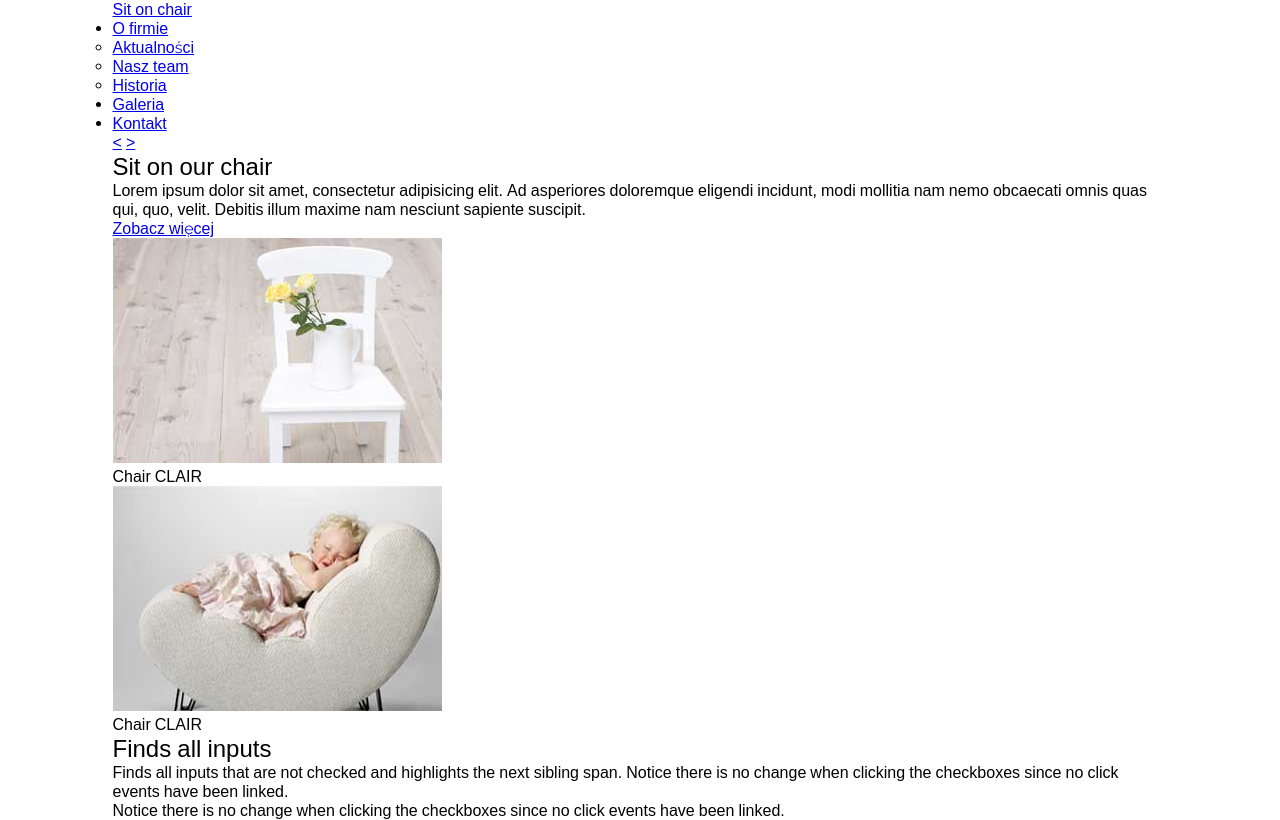
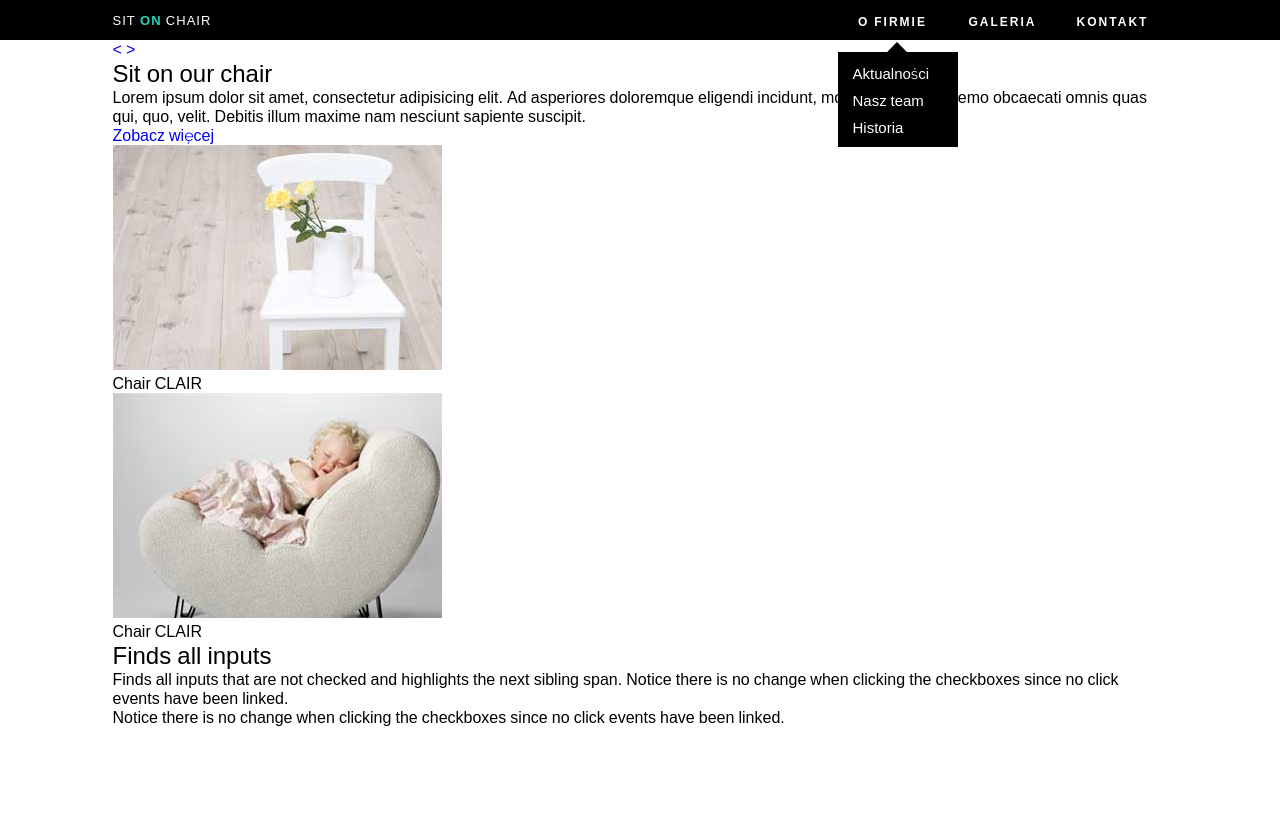
Before and after one commit to macmenak/Sit-on-chair_website, a plain HTML site: page index.html in a window 1280 px wide. Drawn offline with Linux system fonts and the light colour scheme.

Commit message:
Finish top logo and navigation

```diff
--- a/css/style.css
+++ b/css/style.css
@@ -3,6 +3,10 @@
     padding:0;
     box-sizing: border-box;
     font-weight: 300;
+}
+
+a, a:link, a:visited, a:hover, a:active {
+    text-decoration: none;
 }
 
 @font-face {
@@ -44,3 +48,111 @@ header, section, footer {
     max-width: 1055px;
     margin: 0 auto;
 }
+
+header {
+    background-color: #000000;
+    height: 40px;
+}
+
+header .logo {
+    display: block;
+    float: left;
+    font-size: 13px;
+    text-transform: uppercase;
+    font-weight: 400;
+    line-height: 13px;
+    margin-top: 14px;
+    color: #ffffff;
+    letter-spacing: 1px;
+}
+
+header .logo strong {
+    font-weight: 700;
+    color: #29d4b4;
+}
+
+header nav {
+    float: right;
+}
+
+header nav ul {
+    list-style: none;
+}
+
+header nav li {
+    float: left;
+    line-height: 12px;
+    width: 110px;
+    height: 40px;
+
+    text-align: center;
+    font-size: 12px;
+    text-transform: uppercase;
+    font-weight: 700;
+}
+
+header nav a {
+    font-weight: 700;
+    letter-spacing: 2px;
+    padding-top: 16px;
+    display: block;
+    height: 40px;
+}
+
+header nav a, header nav a:link, header nav a:visited, header nav a:hover, header nav a:active {
+    color: #ffffff;
+}
+
+header nav .submenu {
+    display: block;
+    position: absolute;
+    background-color: #000000;
+    width: 120px;
+    height: 95px;
+    padding-top: 15px;
+    margin-top: 12px;
+}
+
+header nav .submenu:before {
+    content: '';
+    display: block;
+    width: 14px;
+    height: 14px;
+    background-color: #000000;
+    transform: rotate(45deg);
+    position: absolute;
+    margin: -22px 0 0 52px;
+}
+
+header nav .submenu li{
+    float: none;
+    font-size: 15px;
+    width: 100%;
+    height: 15px;
+    text-transform: none;
+    line-height: 15px;
+    text-align: left;
+    padding: 0 15px;
+    margin-bottom: 12px;
+    font-weight: 400;
+}
+
+header nav .submenu a {
+    font-weight: 400;
+    letter-spacing: normal;
+    height: 15px;
+    padding: 0;
+}
+
+header nav li:hover .submenu {
+    display: block;
+}
+
+.clearfix:before, .clearfix:after {
+    content: '';
+    display: table;
+}
+
+.clearfix:after {
+    clear: both;
+}
--- a/index.html
+++ b/index.html
@@ -7,13 +7,13 @@
 </head>
 <body>
     <header>
-        <div class="main_width">
-            <a href="/" class="logo">Sit on chair</a>
+        <div class="main_width clearfix">
+            <a href="/" class="logo">Sit <strong>on</strong> chair</a>
             <nav>
                 <ul>
-                    <li class="submenu">
+                    <li>
                         <a href="#">O firmie</a>
-                            <ul>
+                            <ul class="submenu">
                                 <li><a href="#">Aktualności</a></li>
                                 <li><a href="#">Nasz team</a></li>
                                 <li><a href="#">Historia</a></li>
```
